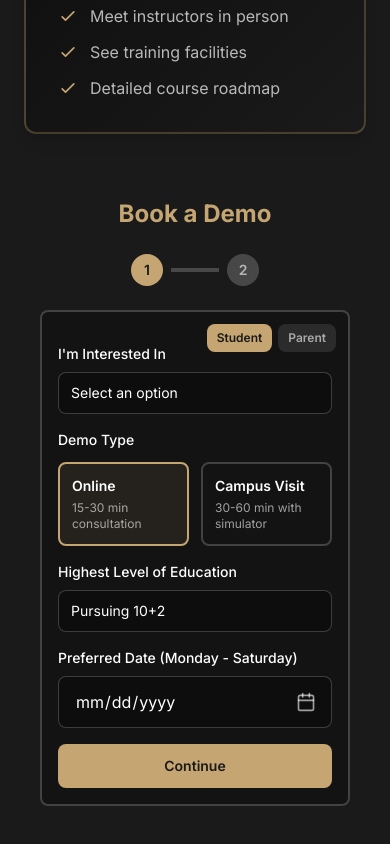
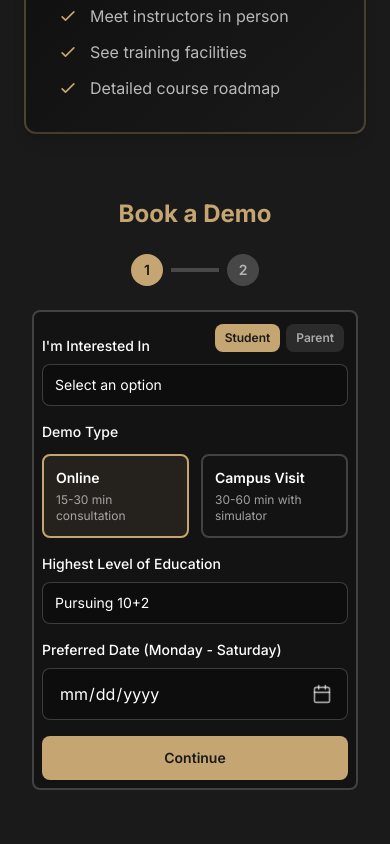
Before and after one commit to bconclub/windchasers, a Next.js app: page /demo in a window 390 px wide. Shown: the part 942-1786 px from the top of the page. Built offline with nearby package versions, Linux system fonts and the light colour scheme.

Commit message:
feat: make booking form container wider on mobile - Reduce outer container padding from px-4 to px-2 on mobile - Reduce form padding from p-4 to p-3 on mobile for better space utilization

```diff
--- a/components/BookingForm.tsx
+++ b/components/BookingForm.tsx
@@ -316,7 +316,7 @@ export default function BookingForm() {
   };
 
   return (
-    <div className="max-w-2xl mx-auto px-4 sm:px-6">
+    <div className="max-w-2xl mx-auto px-2 sm:px-6">
       {/* Heading */}
       <h2 className="text-2xl sm:text-3xl font-bold mb-6 sm:mb-8 text-center text-gold">Book a Demo</h2>
 
@@ -337,7 +337,7 @@ export default function BookingForm() {
         </div>
       </div>
 
-      <form onSubmit={handleSubmit} className="space-y-4 sm:space-y-6 p-4 sm:p-6 md:p-8 border-2 border-white/20 rounded-lg bg-accent-dark/50 relative">
+      <form onSubmit={handleSubmit} className="space-y-4 sm:space-y-6 p-2 sm:p-6 md:p-8 border-2 border-white/20 rounded-lg bg-accent-dark/50 relative">
         {/* Toggle Switch - Top Right */}
         <div className="absolute top-3 right-3 sm:top-4 sm:right-4 md:top-6 md:right-6 flex flex-row items-center gap-1.5 sm:gap-2">
           <button
```
